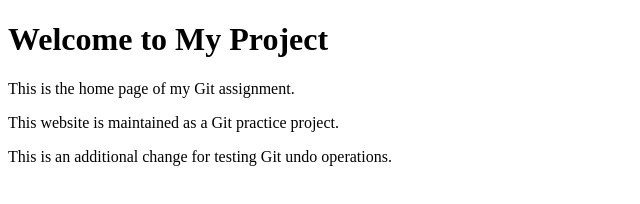
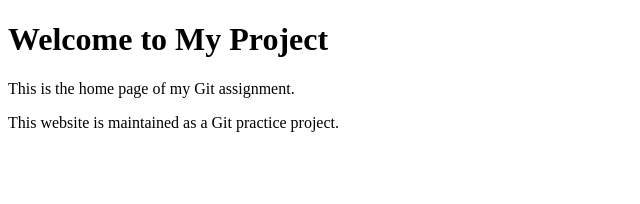
Before and after one commit to srisahilAS/LoginGitAssignment, a plain HTML site: page index.html in a window 1280 px wide. Shown: the whole page, without its empty margins (0-640 px from the left). Drawn offline with Linux system fonts and the light colour scheme.

Commit message:
Revert "Add temporary test content"
This reverts commit 46f3b8a9caa9a6913401f2c22fe57a2e39df0748.

```diff
--- a/index.html
+++ b/index.html
@@ -9,6 +9,5 @@
     <h1>Welcome to My Project</h1>
     <p>This is the home page of my Git assignment.</p>
     <p>This website is maintained as a Git practice project.</p>
-    <p>This is an additional change for testing Git undo operations.</p>
 </body>
 </html>
```
